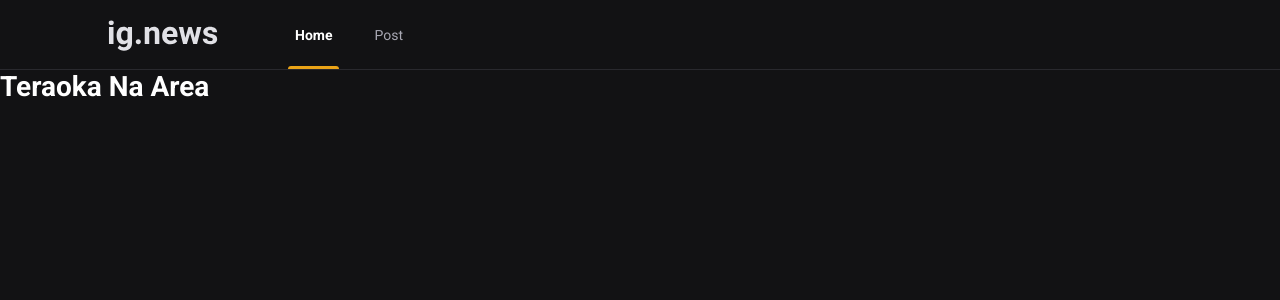
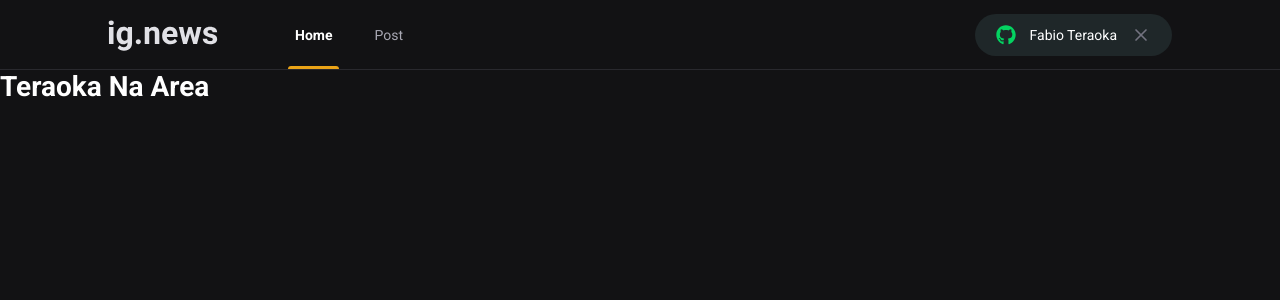
Before and after one commit to fabioteraoka/Ignite-React, a Next.js app in the folder reactjs/03-ignews/: page / in a window 1280 px wide. Shown: the top 300 px of the page. Built offline with nearby package versions, Linux system fonts and the light colour scheme.

Commit message:
Componente SignInButton

```diff
--- a/reactjs/03-ignews/package.json
+++ b/reactjs/03-ignews/package.json
@@ -12,6 +12,7 @@
     "next": "11.1.2",
     "react": "17.0.2",
     "react-dom": "17.0.2",
+    "react-icons": "^4.3.1",
     "sass": "^1.42.1"
   },
   "devDependencies": {
--- a/reactjs/03-ignews/src/components/Header/index.tsx
+++ b/reactjs/03-ignews/src/components/Header/index.tsx
@@ -1,4 +1,5 @@
 import styles from "./styles.module.scss";
+import {SignInButton} from "../SignInButton";
 
 export function Header() {
   return (
@@ -9,6 +10,8 @@ export function Header() {
           <a className={styles.active}>Home</a>
           <a>Post</a>
         </nav>
+
+        <SignInButton/>
       </div>
     </header>
   );
--- a/reactjs/03-ignews/src/components/Header/styles.module.scss
+++ b/reactjs/03-ignews/src/components/Header/styles.module.scss
@@ -51,4 +51,8 @@
             }
         }
     }
+
+    button{
+        margin-left: auto;
+    }
 }
--- /dev/null
+++ b/reactjs/03-ignews/src/components/SignInButton/index.tsx
@@ -0,0 +1,25 @@
+import styles from './styles.module.scss'
+import {FaGithub} from 'react-icons/fa'
+import { FiX } from 'react-icons/fi'
+
+export function SignInButton() {
+    const isUserLoggedIn = true;
+  return isUserLoggedIn ? (
+    <button
+    type="button"
+    className={styles.signInButton}
+    >
+        <FaGithub color="#04d361"/>
+        Fabio Teraoka
+        <FiX color="#737380" className={styles.closeIcon} />
+    </button>
+  ): (
+    <button
+    type="button"
+    className={styles.signInButton}
+    >
+        <FaGithub color="#eba417"/>
+        Sign In with github
+    </button>
+  )
+}
--- /dev/null
+++ b/reactjs/03-ignews/src/components/SignInButton/styles.module.scss
@@ -0,0 +1,33 @@
+.signInButton{
+    height: 3rem;
+    border-radius: 3rem;
+    background: var(--gray-850);
+    border: 0;
+    padding: 0 1.5rem;
+
+    display: flex;
+    align-items: center;
+    justify-content: center;
+
+    color: var(--white);
+    font-size: bold;
+
+    svg{
+        width: 20px;
+        height: 20px;
+    }
+
+    svg:first-child{
+        margin-right: 1rem;
+    }
+
+    svg.closeIcon{
+        margin-left: 1rem;
+    }
+
+    transition: filter 0.2s;
+
+    &:hover{
+        filter: brightness(0.8);
+    }
+}
--- a/reactjs/03-ignews/src/styles/global.scss
+++ b/reactjs/03-ignews/src/styles/global.scss
@@ -10,6 +10,7 @@
     --gray-50: #e1e1e6;
     --gray-300: #a8a8b3;
     --gray-800: #29292e;
+    --gray-850: #1f2729;
     --gray-900: #121214;
 
     --cyan-500: #61dafb;
```
Also changed, not shown: 1 other file (tests, documents, lock files or other folders).
